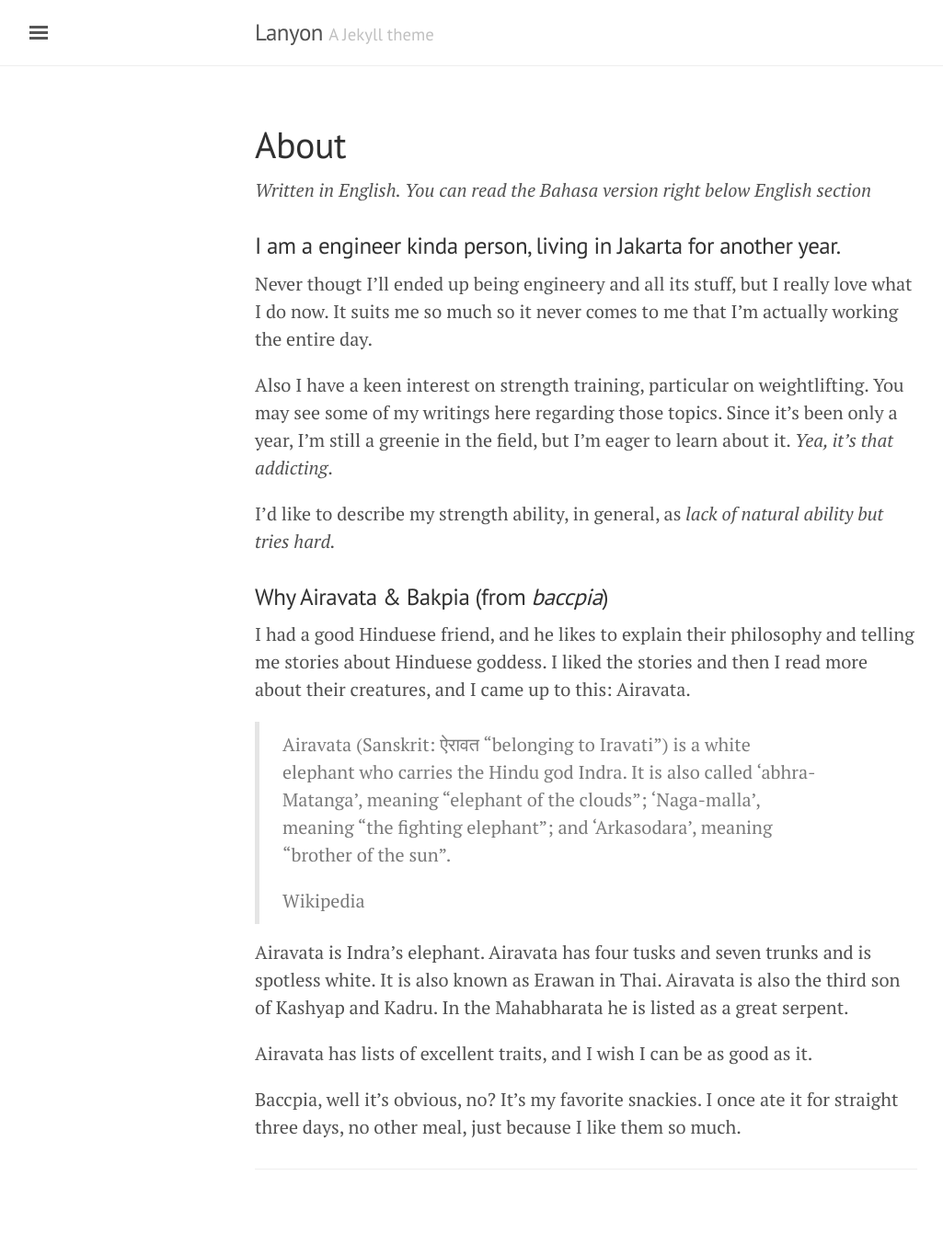
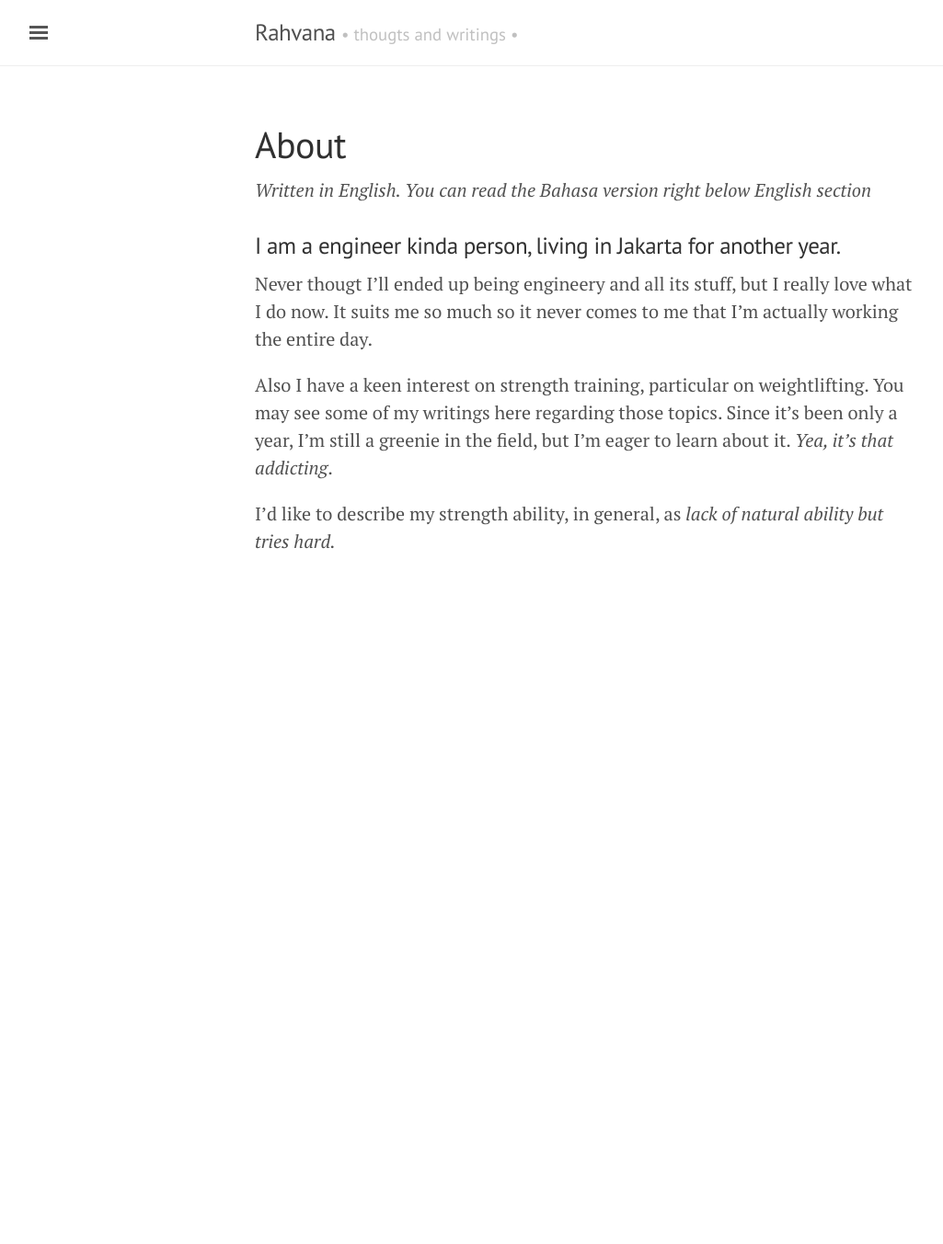
Before and after one commit to ronaatxendit/martabacc.github.io, a Jekyll site: the page built from about.md, in a window 1280 px wide. Shown: the whole page at 92% size, without its empty margins (3-1028 px from the left). Built offline with Jekyll 4.4.1, drawn with Linux system fonts in a browser that asks for light colours; after the commit the page ends 900 px from its top, so only the background shows below that.

```diff
--- a/_config.yml
+++ b/_config.yml
@@ -5,18 +5,18 @@
 #relative_permalinks: true
 
 # Setup
-title:               Lanyon
-tagline:             'A Jekyll theme'
-description:         'A reserved <a href="http://jekyllrb.com" target="_blank">Jekyll</a> theme that places the utmost gravity on content with a hidden drawer. Made by <a href="https://twitter.com/mdo" target="_blank">@mdo</a>.'
-url:                 http://lanyon.getpoole.com
+title:               Rahvana
+tagline:             'thougts and writings'
+description:         ''
+url:                 https://martabacc.github.io
 baseurl:             ''
 paginate:            5
 
 # About/contact
 author:
-  name:              Mark Otto
-  url:               https://twitter.com/mdo
-  email:             markdotto@gmail.com
+  name:              '-'
+  url:               https://google.com
+  email:             ronayumik@gmail.com
 
 # Custom vars
 version:             1.0.0
--- a/_includes/sidebar.html
+++ b/_includes/sidebar.html
@@ -25,9 +25,6 @@
       {% endif %}
     {% endfor %}
 
-    <a class="sidebar-nav-item" href="{{ site.github.repo }}/archive/v{{ site.version }}.zip">Download</a>
-    <a class="sidebar-nav-item" href="{{ site.github.repo }}">GitHub project</a>
-    <span class="sidebar-nav-item">Currently v{{ site.version }}</span>
   </nav>
 
   <div class="sidebar-item">
--- a/_layouts/default.html
+++ b/_layouts/default.html
@@ -14,7 +14,7 @@
         <div class="container">
           <h3 class="masthead-title">
             <a href="{{ site.baseurl }}/" title="Home">{{ site.title }}</a>
-            <small>{{ site.tagline }}</small>
+            <small> • {{ site.tagline }} • </small>
           </h3>
         </div>
       </div>
--- a/about.md
+++ b/about.md
@@ -13,18 +13,3 @@
 Also I have a keen interest on strength training, particular on weightlifting. You may see some of my writings here regarding those topics. Since it's been only a year, I'm still a greenie in the field, but I'm eager to learn about it. *Yea, it's that addicting*.
 
 I'd like to describe my strength ability, in general, as *lack of natural ability but tries hard.*
-
-### Why Airavata & Bakpia (from _baccpia_)
-I had a good Hinduese friend, and he likes to explain their philosophy and telling me stories about Hinduese goddess. I liked the stories and then I read more about their creatures, and I came up to this: Airavata.
-
-> Airavata (Sanskrit: ऐरावत "belonging to Iravati") is a white elephant who carries the Hindu god Indra. It is also called 'abhra-Matanga', meaning "elephant of the clouds"; 'Naga-malla', meaning "the fighting elephant"; and 'Arkasodara', meaning "brother of the sun".
->
-> Wikipedia
-
-Airavata is Indra's elephant. Airavata has four tusks and seven trunks and is spotless white. It is also known as Erawan in Thai. Airavata is also the third son of Kashyap and Kadru. In the Mahabharata he is listed as a great serpent.
-
-Airavata has lists of excellent traits, and I wish I can be as good as it.
-
-Baccpia,  well it's obvious, no? It's my favorite snackies. I once ate it for straight three days, no other meal, just because I like them so much.
-
------
```
Also changed, not shown: _posts/2020-1-13-inability.md (renamed from _posts/2020-1-13-unability.md, +3 -5 lines), 1 other file.
